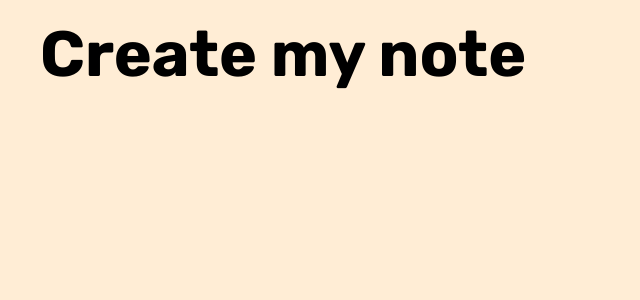
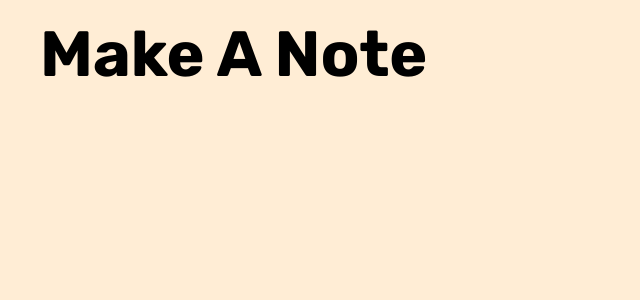
Before and after one commit to anhduy1202/fullyhacks-next.js, a Next.js app: page /create-note in a window 1280 px wide. Shown: the top 300 px of the page, without its empty margins (0-640 px from the left). Built offline with nearby package versions, Linux system fonts and the light colour scheme.

Commit message:
setup done

```diff
--- a/app/create-note/page.jsx
+++ b/app/create-note/page.jsx
@@ -3,7 +3,7 @@ import React from "react";
 const CreateNotePage = () => {
   return (
     <div className="">
-      <p className="text-[4rem] font-bold"> Create my note </p>
+      <p className="text-[4rem] font-bold">Make A Note</p>
     </div>
   );
 };
```
